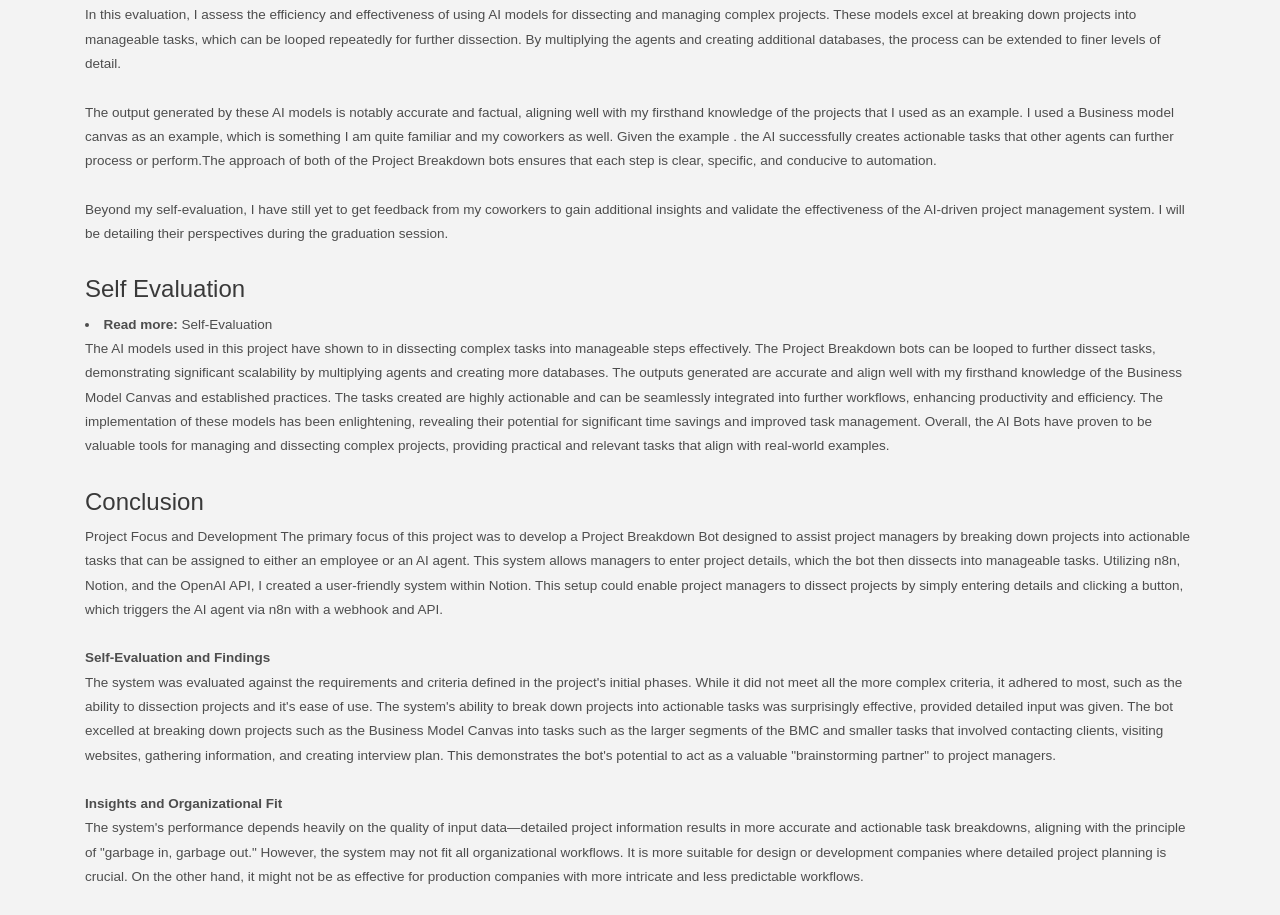
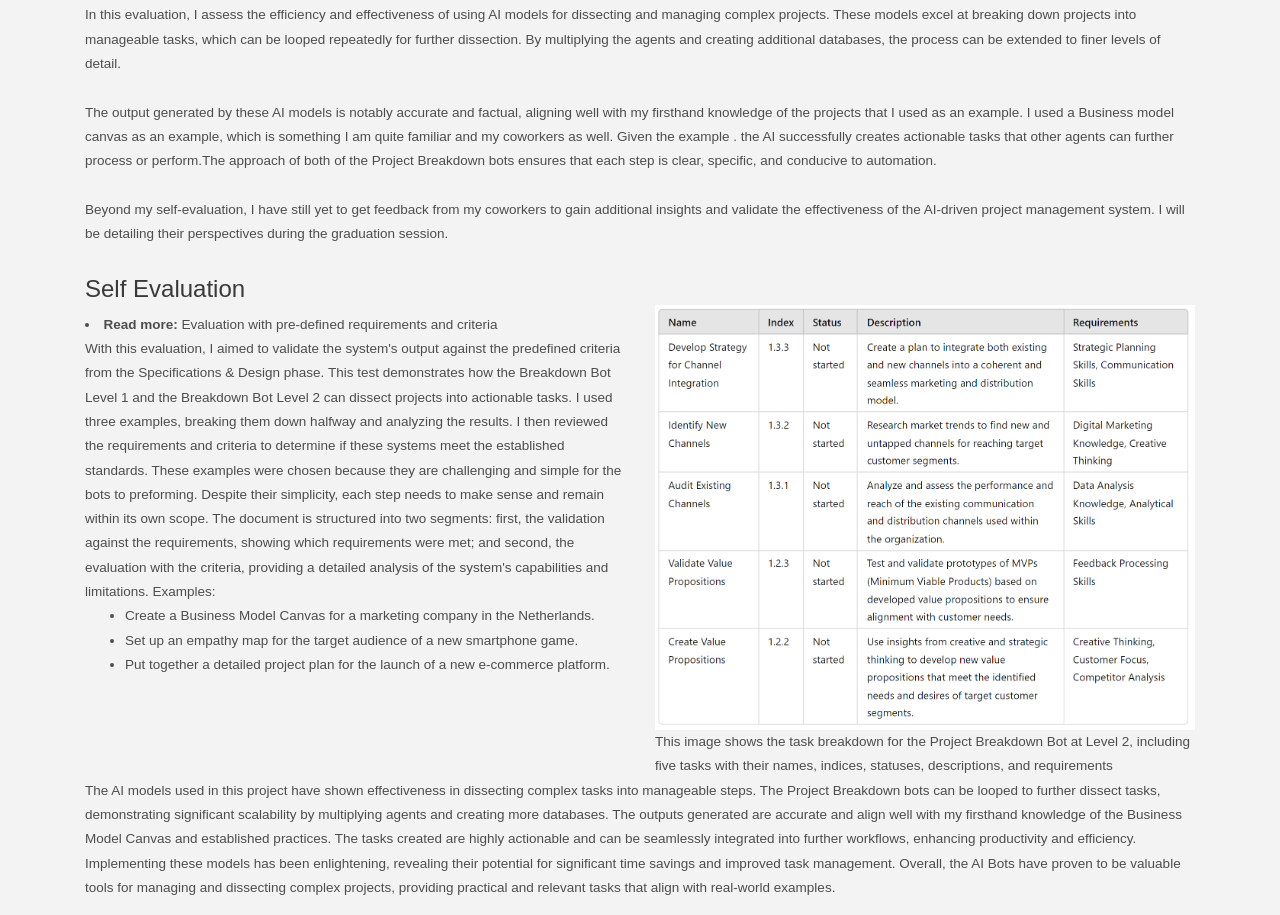
Before and after one commit to Zonar1994/Zonar_Port, a plain HTML site: page evaluation.html in a window 1280 px wide. Shown: the part 239-1154 px from the top of the page. Drawn offline with nearby package versions, Linux system fonts and the light colour scheme; files whose address does not match are found by name; a web font is replaced by a local one.

Commit message:
updated everuything last update

```diff
--- a/evaluation.html
+++ b/evaluation.html
@@ -88,33 +88,75 @@
                 databases, the process can be extended to finer levels of detail.
                 <br><br>
                 The output generated by these AI models is notably accurate and factual, aligning well with my firsthand
-                knowledge of the projects that I used as an example. I used a Business model canvas as an example, which is something I am quite familiar and my coworkers as well. Given the example . the AI successfully creates
-                actionable tasks that other agents can further process or perform.The approach of both of the Project Breakdown bots ensures that
+                knowledge of the projects that I used as an example. I used a Business model canvas as an example, which
+                is something I am quite familiar and my coworkers as well. Given the example . the AI successfully
+                creates
+                actionable tasks that other agents can further process or perform.The approach of both of the Project
+                Breakdown bots ensures that
                 each step is clear, specific, and conducive to automation.
                 <br><br>
-                Beyond my self-evaluation, I have still yet to get feedback from my coworkers to gain additional insights and validate
+                Beyond my self-evaluation, I have still yet to get feedback from my coworkers to gain additional
+                insights and validate
                 the effectiveness of the AI-driven project management system. I will be detailing their perspectives
                 during the graduation session.
             </p>
         </div>
-        <div class="col-md-12">
+        <div class="col-md-6">
             <h3>Self Evaluation</h3>
-            <li><strong>Read more:</strong> <a href="" target="_blank">Self-Evaluation</a></li>
+            <li><strong>Read more:</strong> <a href="" target="_blank">Evaluation with
+                    pre-defined
+                    requirements and
+                    criteria</a></li>
             </ul>
             </li>
-            <p>The AI models used in this project have shown to in dissecting complex tasks into
-                manageable steps effectively. The Project Breakdown bots can be
-                looped to further dissect tasks, demonstrating significant scalability by multiplying agents and
-                creating more databases. The outputs generated are accurate and align well with my firsthand knowledge
-                of the Business Model Canvas and established practices. The tasks created are highly actionable and can
-                be seamlessly integrated into further workflows, enhancing productivity and efficiency. The
-                implementation of these models has been enlightening, revealing their potential for significant time
-                savings and improved task management. Overall, the AI Bots have proven to be valuable tools for
-                managing and dissecting complex projects, providing practical and relevant tasks that align with
-                real-world examples.</p>
+            With this evaluation, I aimed to validate the system's output against the predefined criteria from the
+            Specifications & Design phase. This test demonstrates how the Breakdown Bot Level 1 and the Breakdown Bot
+            Level 2 can dissect projects into actionable tasks. I used three examples, breaking them down halfway and
+            analyzing the results. I then reviewed the requirements and criteria to determine if these systems meet the
+            established standards. These examples were chosen because they are challenging and simple for the bots to
+            preforming. Despite
+            their simplicity, each step needs to make sense and remain within its own scope.
+
+            The document is structured into two segments: first, the validation against the requirements, showing which
+            requirements were met; and second, the evaluation with the criteria, providing a detailed analysis of the
+            system's capabilities and limitations.
+
+            Examples:
+
+            <ul>
+                <li>Create a Business Model Canvas for a marketing company in the Netherlands.</li>
+                <li>Set up an empathy map for the target audience of a new smartphone game.</li>
+                <li>Put together a detailed project plan for the launch of a new e-commerce platform.</li>
+            </ul>
+
+
+
 
         </div>
+        <div class="col-md-6">
+            <br><br>
+            <img src="img/businessmodelpic.png" alt="System Diagram" class="img-responsive" />
+            This image shows the task breakdown for the Project Breakdown Bot at Level 2, including five tasks with
+            their names, indices, statuses, descriptions, and requirements
+        </div>
+        <div class="col-md-12">
+            <p>
+                The AI models used in this project have shown effectiveness in dissecting complex tasks into manageable
+                steps. The Project Breakdown bots can be looped to further dissect tasks, demonstrating significant
+                scalability by multiplying agents and creating more databases. The outputs generated are accurate and
+                align
+                well with my firsthand knowledge of the Business Model Canvas and established practices. The tasks
+                created
+                are highly actionable and can be seamlessly integrated into further workflows, enhancing productivity
+                and
+                efficiency. Implementing these models has been enlightening, revealing their potential for significant
+                time
+                savings and improved task management. Overall, the AI Bots have proven to be valuable tools for managing
+                and
+                dissecting complex projects, providing practical and relevant tasks that align with real-world examples.
 
+            </p>
+        </div>
         <div class="col-md-12">
             <h3>Conclusion</h3>
 
@@ -124,15 +166,18 @@
                 managers by breaking down projects into actionable tasks that can be assigned to either an employee or
                 an AI agent. This system allows managers to enter project details, which the bot then dissects into
                 manageable tasks. Utilizing n8n, Notion, and the OpenAI API, I created a user-friendly system within
-                Notion. This setup could enable project managers to dissect projects by simply entering details and clicking
+                Notion. This setup could enable project managers to dissect projects by simply entering details and
+                clicking
                 a button, which triggers the AI agent via n8n with a webhook and API.
                 <br><br>
                 <b>Self-Evaluation and Findings</b><br>
                 The system was evaluated against the requirements and criteria defined in the project's initial phases.
-                While it did not meet all the more complex criteria, it adhered to most, such as the ability to dissection projects and it's
+                While it did not meet all the more complex criteria, it adhered to most, such as the ability to
+                dissection projects and it's
                 ease of use. The system's ability to break down projects into actionable tasks was surprisingly
                 effective, provided detailed input was given. The bot excelled at breaking down projects such as the
-                Business Model Canvas into tasks such as the larger segments of the BMC and smaller tasks that involved contacting clients, visiting websites, gathering
+                Business Model Canvas into tasks such as the larger segments of the BMC and smaller tasks that involved
+                contacting clients, visiting websites, gathering
                 information, and creating interview plan. This demonstrates the bot's potential to act as a
                 valuable "brainstorming partner" to project managers.
                 <br><br>
@@ -140,7 +185,8 @@
                 The system's performance depends heavily on the quality of input data—detailed project information
                 results in more accurate and actionable task breakdowns, aligning with the principle of "garbage in,
                 garbage out." However, the system may not fit all organizational workflows. It is more suitable for
-                design or development companies where detailed project planning is crucial. On the other hand, it might not be
+                design or development companies where detailed project planning is crucial. On the other hand, it might
+                not be
                 as effective for production companies with more intricate and less predictable workflows.
                 <br><br>
                 <b>Benefits and Limitations</b><br>
@@ -152,7 +198,8 @@
                 <br><br>
                 <b>Final Testing and Peer Review</b><br>
                 In the final two weeks of my internship, I plan to test the system with colleagues and experts at
-                Henhouse using the <a href="https://cmdmethods.nl/cards/showroom/peer-review" target="_blank"><b>Peer Review</b></a> method from CMD methods. This will provide valuable insights and help validate
+                Henhouse using the <a href="https://cmdmethods.nl/cards/showroom/peer-review" target="_blank"><b>Peer
+                        Review</b></a> method from CMD methods. This will provide valuable insights and help validate
                 the system's functionality and applicability. If the feedback reveals any shortcomings, I will use these
                 insights to recommend future improvements.
                 <br><br>
@@ -273,7 +320,7 @@
             Establishing ethical guidelines for data privacy, security, and transparency is essential. Regular
             audits and feedback loops should be implemented to maintain ethical standards and best practices.
             <br>
-           <b> Future Development</b><br>
+            <b> Future Development</b><br>
             Future developments should focus on integrating multiple agents that provide department-specific
             feedback on tasks. This collaborative approach ensures that tasks are comprehensive and consider all
             necessary departmental requirements. Additional features such as real-time collaboration, predictive
```
Also changed, not shown: img/businessmodelpic.png (added), 1 other file.
